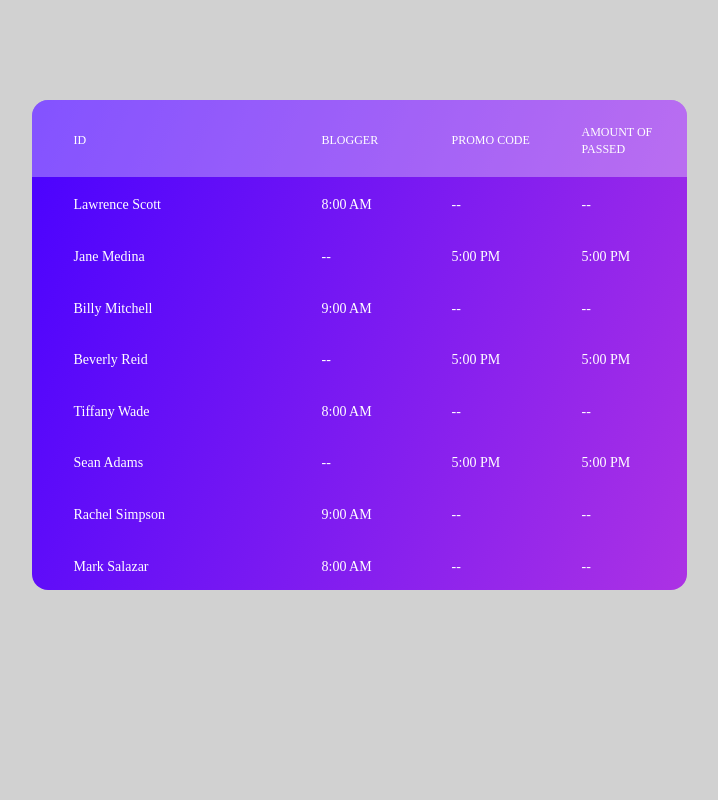
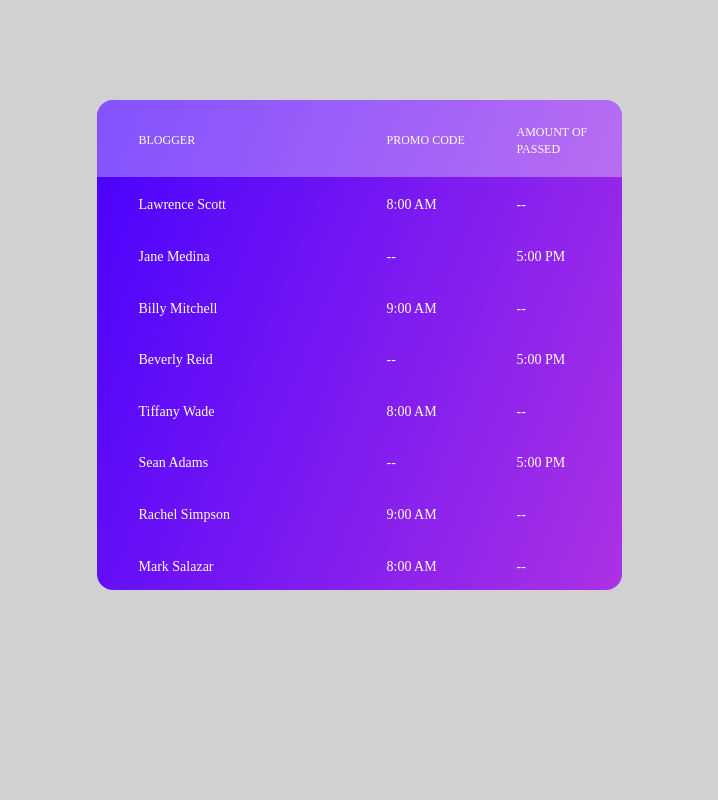
Before and after one commit to c0Rr0s10n/FemaleClubSite, a PHP site: page /control_panel.php in a window 1280 px wide. Shown: the whole page, without its empty margins (281-999 px from the left). Run offline with PHP 8.4, Linux system fonts and the light colour scheme; some web fonts are replaced.

Commit message:
Pushed some fixing features

```diff
--- a/control_panel.php
+++ b/control_panel.php
@@ -29,10 +29,9 @@
 					<table data-vertable="ver6">
 						<thead>
 							<tr class="row100 head">
-								<th class="column100 column1" data-column="column1">Id</th>
-								<th class="column100 column2" data-column="column2">Blogger</th>
-								<th class="column100 column3" data-column="column3">Promo code</th>
-								<th class="column100 column4" data-column="column4">Amount of passed</th>
+								<th class="column100 column1" data-column="column1">Blogger</th>
+								<th class="column100 column2" data-column="column2">Promo code</th>
+								<th class="column100 column3" data-column="column3">Amount of passed</th>
 							</tr>
 						</thead>
 						<tbody>
@@ -40,55 +39,47 @@
 								<td class="column100 column1" data-column="column1">Lawrence Scott</td>
 								<td class="column100 column2" data-column="column2">8:00 AM</td>
 								<td class="column100 column3" data-column="column3">--</td>
-								<td class="column100 column4" data-column="column4">--</td>
 							</tr>
 
 							<tr class="row100">
 								<td class="column100 column1" data-column="column1">Jane Medina</td>
 								<td class="column100 column2" data-column="column2">--</td>
 								<td class="column100 column3" data-column="column3">5:00 PM</td>
-								<td class="column100 column4" data-column="column4">5:00 PM</td>
 							</tr>
 
 							<tr class="row100">
 								<td class="column100 column1" data-column="column1">Billy Mitchell</td>
 								<td class="column100 column2" data-column="column2">9:00 AM</td>
 								<td class="column100 column3" data-column="column3">--</td>
-								<td class="column100 column4" data-column="column4">--</td>
 
 							<tr class="row100">
 								<td class="column100 column1" data-column="column1">Beverly Reid</td>
 								<td class="column100 column2" data-column="column2">--</td>
 								<td class="column100 column3" data-column="column3">5:00 PM</td>
-								<td class="column100 column4" data-column="column4">5:00 PM</td>
 							</tr>
 
 							<tr class="row100">
 								<td class="column100 column1" data-column="column1">Tiffany Wade</td>
 								<td class="column100 column2" data-column="column2">8:00 AM</td>
 								<td class="column100 column3" data-column="column3">--</td>
-								<td class="column100 column4" data-column="column4">--</td>
 							</tr>
 
 							<tr class="row100">
 								<td class="column100 column1" data-column="column1">Sean Adams</td>
 								<td class="column100 column2" data-column="column2">--</td>
 								<td class="column100 column3" data-column="column3">5:00 PM</td>
-								<td class="column100 column4" data-column="column4">5:00 PM</td>
 							</tr>
 
 							<tr class="row100">
 								<td class="column100 column1" data-column="column1">Rachel Simpson</td>
 								<td class="column100 column2" data-column="column2">9:00 AM</td>
 								<td class="column100 column3" data-column="column3">--</td>
-								<td class="column100 column4" data-column="column4">--</td>
 							</tr>
 
 							<tr class="row100">
 								<td class="column100 column1" data-column="column1">Mark Salazar</td>
 								<td class="column100 column2" data-column="column2">8:00 AM</td>
 								<td class="column100 column3" data-column="column3">--</td>
-								<td class="column100 column4" data-column="column4">--</td>
 						</tbody>
 					</table>
 				</div>
```
